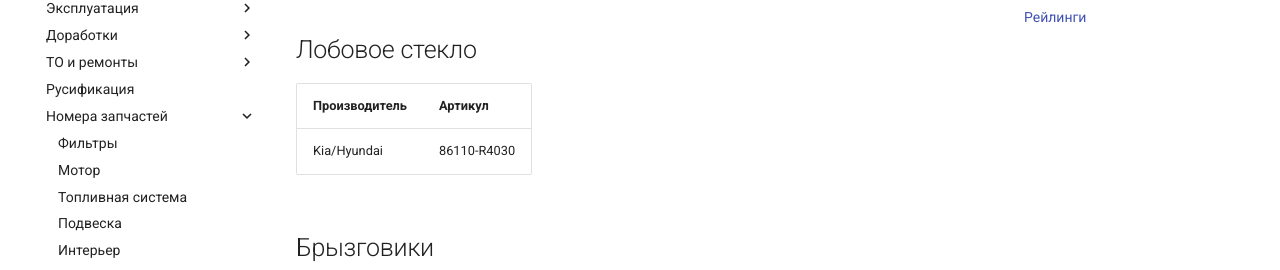
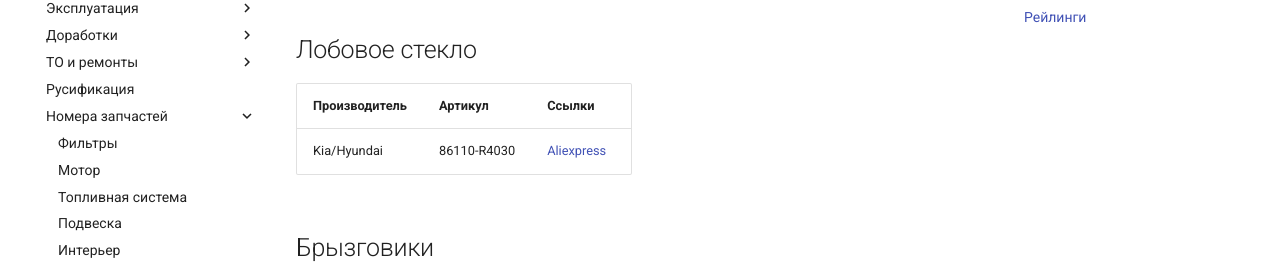
Before and after one commit to kia-sportage-docs/kia-sport5-docs, an MkDocs documentation site: the page built from docs/part/exterior.md, in a window 1280 px wide and 900 px high, scrolled down 763 px. Shown: the part 199-469 px from the top of the window. Built offline with MkDocs 1.6.1 and Material for MkDocs 9.7.7, drawn with Linux system fonts in a browser that asks for light colours.

Commit message:
add lincs

```diff
--- a/docs/part/exterior.md
+++ b/docs/part/exterior.md
@@ -22,9 +22,9 @@
 
 
 ## Лобовое стекло
-| Производитель | Артикул   |
-|---|---|
-| Kia/Hyundai | 86110-R4030 |
+| Производитель | Артикул | Ссылки |
+|---|---| --- |
+| Kia/Hyundai | 86110-R4030 | [Aliexpress](https://sl.aliexpress.ru/p?key=d2KcV8Z) |
 
 ## Брызговики
 
@@ -34,7 +34,7 @@
 
 
 ## Рейлинги
-| Описание | Артикул   |
+| Описание | Артикул |
 | --- | --- |
 | Левый | 87270-R4000 |
 | Правый| 87280-R4000 |
```
